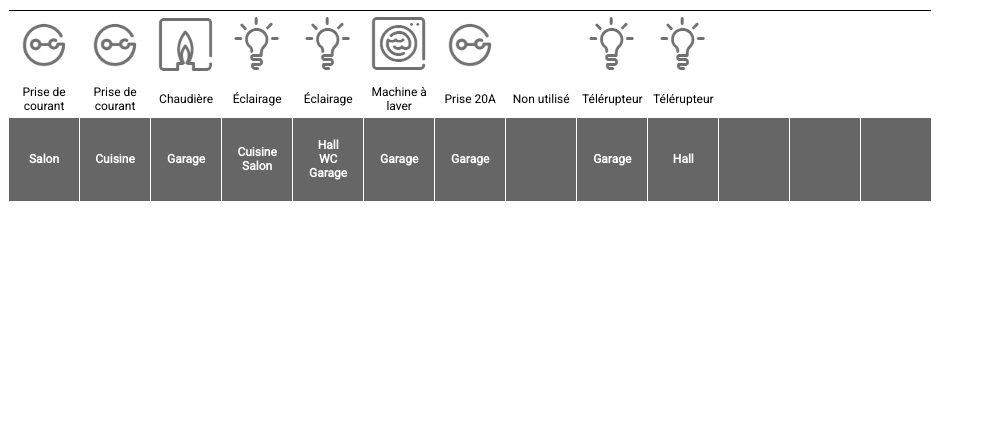
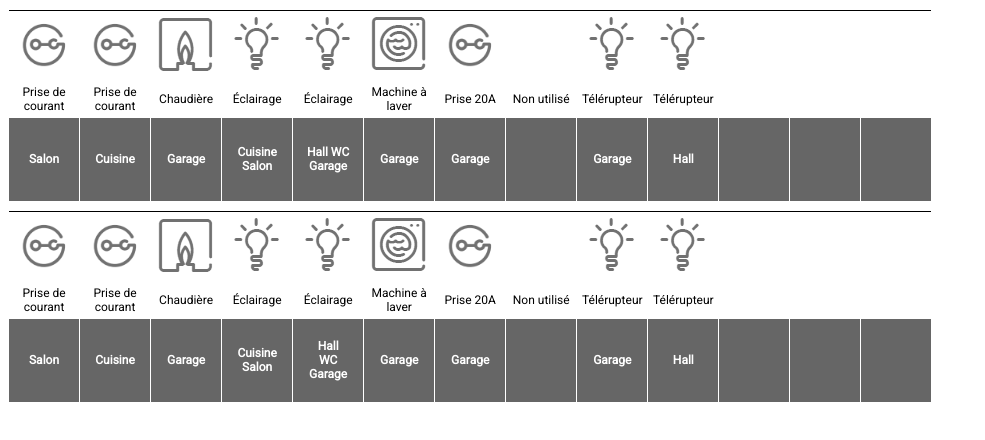
Before and after one commit to qlefevre/etiquettes-tableau-electrique, a plain HTML site: page tableau.html in a window 1280 px wide. Shown: the whole page, without its empty margins (0-985 px from the left). Drawn offline with nearby package versions, Linux system fonts and the light colour scheme.

Commit message:
Add files via upload

```diff
--- a/tableau.html
+++ b/tableau.html
@@ -1,24 +1,77 @@
 <!DOCTYPE html>
 <html>
+
 <head>
 	<meta charset="utf-8">
 	<title>Ma page de test</title>
 	<link rel="stylesheet" href="https://fonts.googleapis.com/css?family=Roboto">
+	<script src="https://unpkg.com/vue@3/dist/vue.global.js"></script>
 	<style>
-		body{text-align:center;vertical-align: middle;font-family:Roboto;font-size:9pt}
-		table {border-collapse: collapse;margin-top:10px;}
-		td {width:1.8cm;}
-		.emplacement td {border-left: 1px solid white;}
-		.icon{height:1.8cm;border-top: 1px solid black}
-		.application{height:1cm;}
-		.emplacement{height:2.2cm;}
-		.emplacement{background-color: #666666; color: white; font-weight: bold;}
-		.icon img{filter: grayscale(100%);}
-		@page {size: A4 landscape;}
+		body {
+			text-align: center;
+			vertical-align: middle;
+			font-family: Roboto;
+			font-size: 9pt
+		}
+
+		table {
+			border-collapse: collapse;
+			margin-top: 10px;
+		}
+
+		td {
+			width: 1.8cm;
+		}
+
+		.emplacement td {
+			border-left: 1px solid white;
+		}
+
+		.icon {
+			height: 1.8cm;
+			border-top: 1px solid black
+		}
+
+		.application {
+			height: 1cm;
+		}
+
+		.emplacement {
+			height: 2.2cm;
+		}
+
+		.emplacement {
+			background-color: #666666;
+			color: white;
+			font-weight: bold;
+		}
+
+		.icon img {
+			filter: grayscale(100%);
+		}
+
+		@page {
+			size: A4 landscape;
+		}
 	</style>
 
+
 </head>
+
 <body>
+	<table id="table">
+		<tbody>
+			<tr class="icon">
+				<td v-for="module in modules"><img :src="srcImg(module)"></td>
+			</tr>
+			<tr class="application">
+				<td v-for="module in modules">{{module.app}}</td>
+			</tr>
+			<tr class="emplacement">
+				<td v-for="module in modules">{{module.loc}}</td>
+			</tr>
+		</tbody>
+	</table>
 	<table>
 		<tbody>
 			<tr class="icon">
@@ -69,5 +122,41 @@
 		</tbody>
 	</table>
 	<!-- DivTable.com -->
+
+
+	<script>
+		const { createApp } = Vue;
+
+		createApp({
+			data() {
+				return {
+					modules: [
+						{ img: "prise", app: "Prise de courant", loc: "Salon" },
+						{ img: "prise", app: "Prise de courant", loc: "Cuisine" },
+						{ img: "chaudiere", app: "Chaudière", loc: "Garage" },
+						{ img: "eclairage", app: "Éclairage", loc: "Cuisine Salon" },
+						{ img: "eclairage", app: "Éclairage", loc: "Hall WC Garage" },
+						{ img: "machine-a-laver", app: "Machine à laver", loc: "Garage" },
+						{ img: "prise", app: "Prise 20A", loc: "Garage" },
+						{ app: "Non utilisé" },
+						{ img: "eclairage", app: "Télérupteur", loc: "Garage" },
+						{ img: "eclairage", app: "Télérupteur", loc: "Hall" },
+						{},
+						{},
+						{}
+					]
+				}
+			},
+			methods: {
+
+				// Creating function
+				srcImg: function (module) {
+					return module.img ? 'img/' + module.img + '.png' : '';
+				}
+			}
+		}).mount('#table');
+
+	</script>
 </body>
+
 </html>
```
Lines whose indentation alone changed are shown as unchanged.
